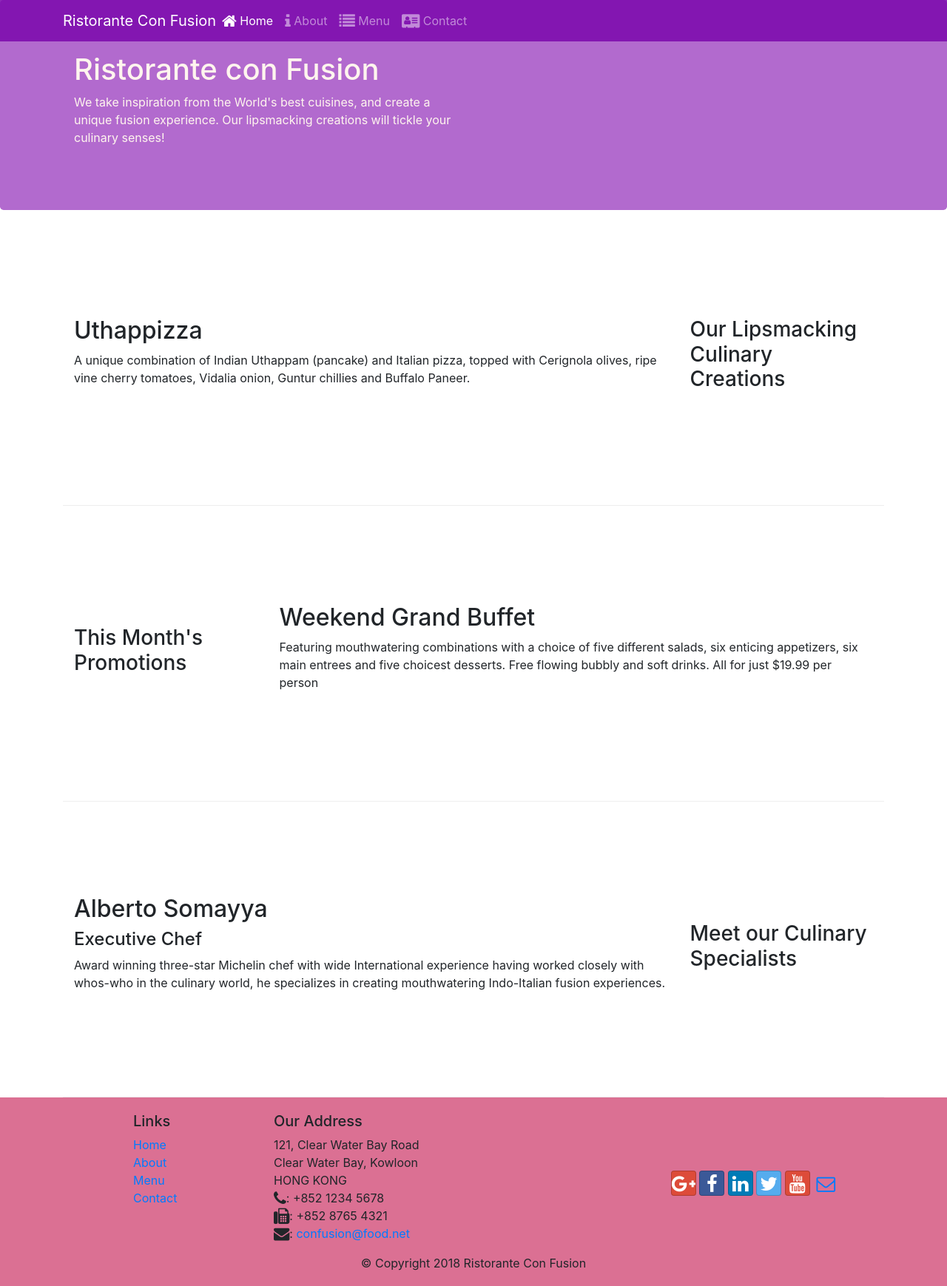
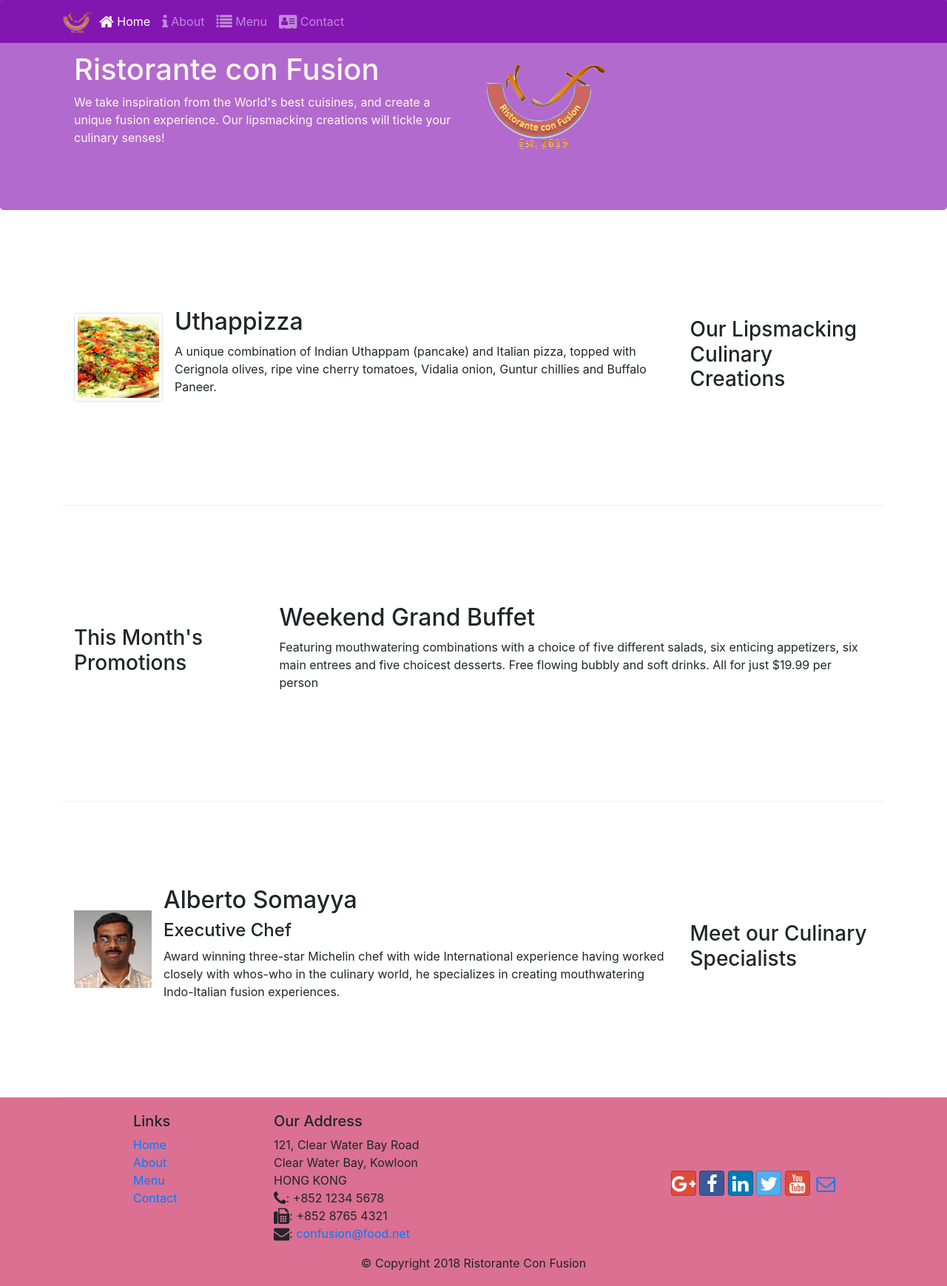
Before and after one commit to K-Chinmay/FrontEnd-using-Bootstrap4, a website: page index.html in a window 1280 px wide. Shown: the whole page at 74% size. Drawn offline with nearby package versions, Linux system fonts and the light colour scheme.

Commit message:
images and media

```diff
--- a/index.html
+++ b/index.html
@@ -21,7 +21,7 @@
             <button class="navbar-toggler" type="button" data-toggle="collapse" data-target="#Navbar">
                 <span class="navbar-toggler-icon"></span>
             </button>
-            <a class="navbar-brand mr-auto" href="#">Ristorante Con Fusion</a>
+            <a class="navbar-brand mr-auto" href="#"><img src="img/logo.png" height="30" width="41"></a>
             <div class="collapse navbar-collapse" id="Navbar">
                 <ul class="navbar-nav mr-auto">
                     <li class="nav-item active"><a class="nav-link" href="#"><span class="fa fa-home fa-lg"></span> Home</a></li>
@@ -42,7 +42,8 @@
                     <h1>Ristorante con Fusion</h1>
                     <p>We take inspiration from the World's best cuisines, and create a unique fusion experience. Our lipsmacking creations will tickle your culinary senses!</p>
                 </div>
-                <div class="col-12 col-sm">
+                <div class="col-12 col-sm align-self-center">
+                    <img src="img/logo.png" class="img-fluid">
                 </div>
             </div>
         </div>
@@ -54,8 +55,13 @@
                 <h3>Our Lipsmacking Culinary Creations</h3>
             </div>
             <div class="col col-sm order-sm-first col-md">
-                <h2>Uthappizza</h2>
-                <p>A unique combination of Indian Uthappam (pancake) and Italian pizza, topped with Cerignola olives, ripe vine cherry tomatoes, Vidalia onion, Guntur chillies and Buffalo Paneer.</p>
+                <div class="media">
+                    <img src="img/uthappizza.png" alt="Uthappizza" class="d-flex mr-3 img-thumbnail align-self-center">
+                    <div class="media-body">
+                        <h2 class="mt-0">Uthappizza</h2>
+                        <p>A unique combination of Indian Uthappam (pancake) and Italian pizza, topped with Cerignola olives, ripe vine cherry tomatoes, Vidalia onion, Guntur chillies and Buffalo Paneer.</p>
+                    </div>
+                </div>
             </div>
         </div>
 
@@ -75,9 +81,14 @@
                 <h3>Meet our Culinary Specialists</h3>
             </div>
             <div class="col col-sm order-sm-first col-md">
-                <h2>Alberto Somayya</h2>
-                <h4>Executive Chef</h4>
-                <p>Award winning three-star Michelin chef with wide International experience having worked closely with whos-who in the culinary world, he specializes in creating mouthwatering Indo-Italian fusion experiences. </p>
+                <div class="media">
+                    <img class="d-flex mr-3 img-thumdnail align-self-center" src="img/alberto.png" alt="Alberto">
+                    <div class="media-body">
+                        <h2 class="mt-0">Alberto Somayya</h2>
+                        <h4>Executive Chef</h4>
+                        <p>Award winning three-star Michelin chef with wide International experience having worked closely with whos-who in the culinary world, he specializes in creating mouthwatering Indo-Italian fusion experiences. </p>
+                    </div>
+                </div>
             </div>
         </div>
     </div>
```
Also changed, not shown: aboutus.html (+3 -2 lines), contactus.html (+3 -2 lines), img/alberto.png (added), img/buffet.png (added), img/logo.png (added), img/uthappizza.png (added), 1 other file.
